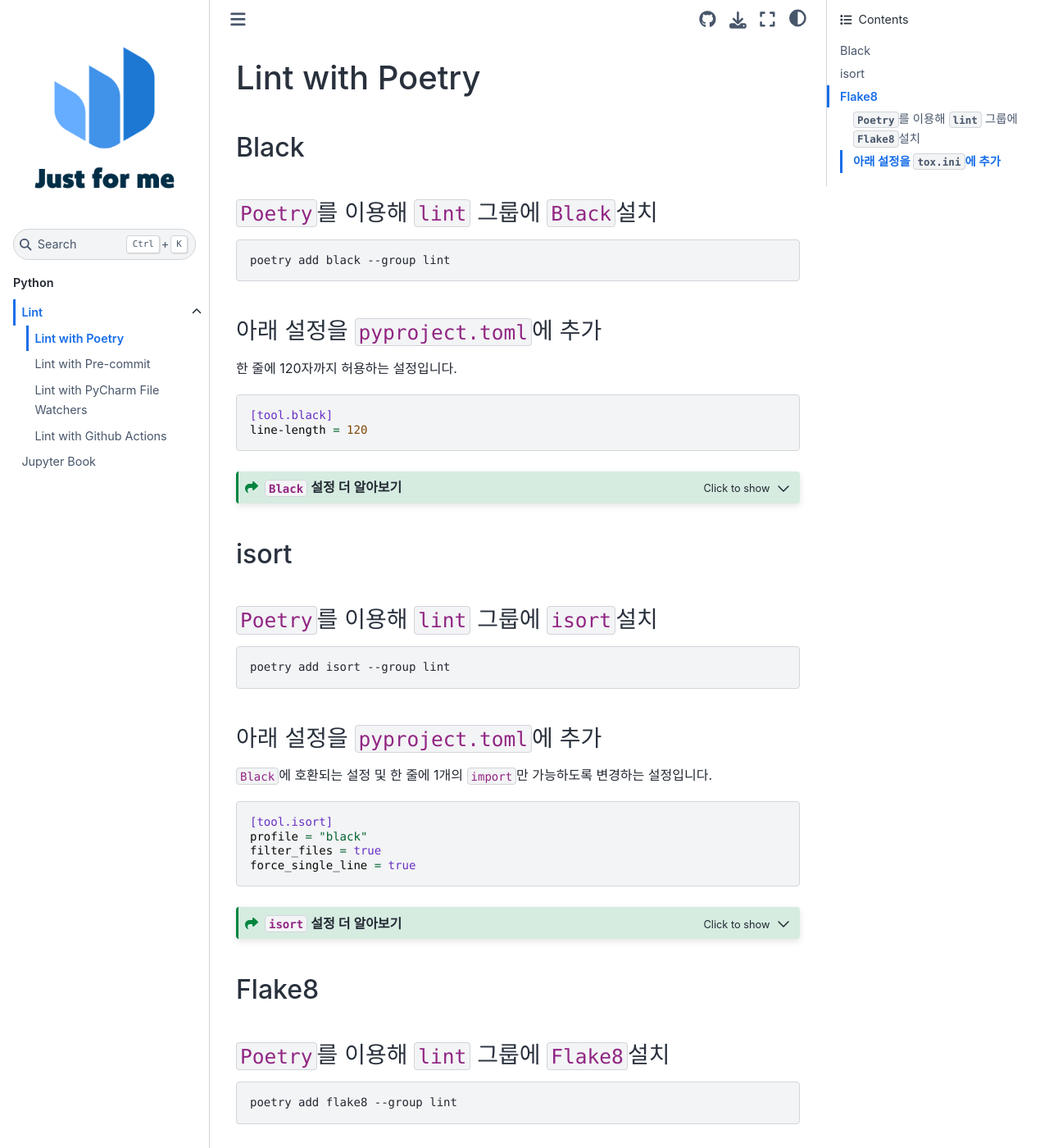
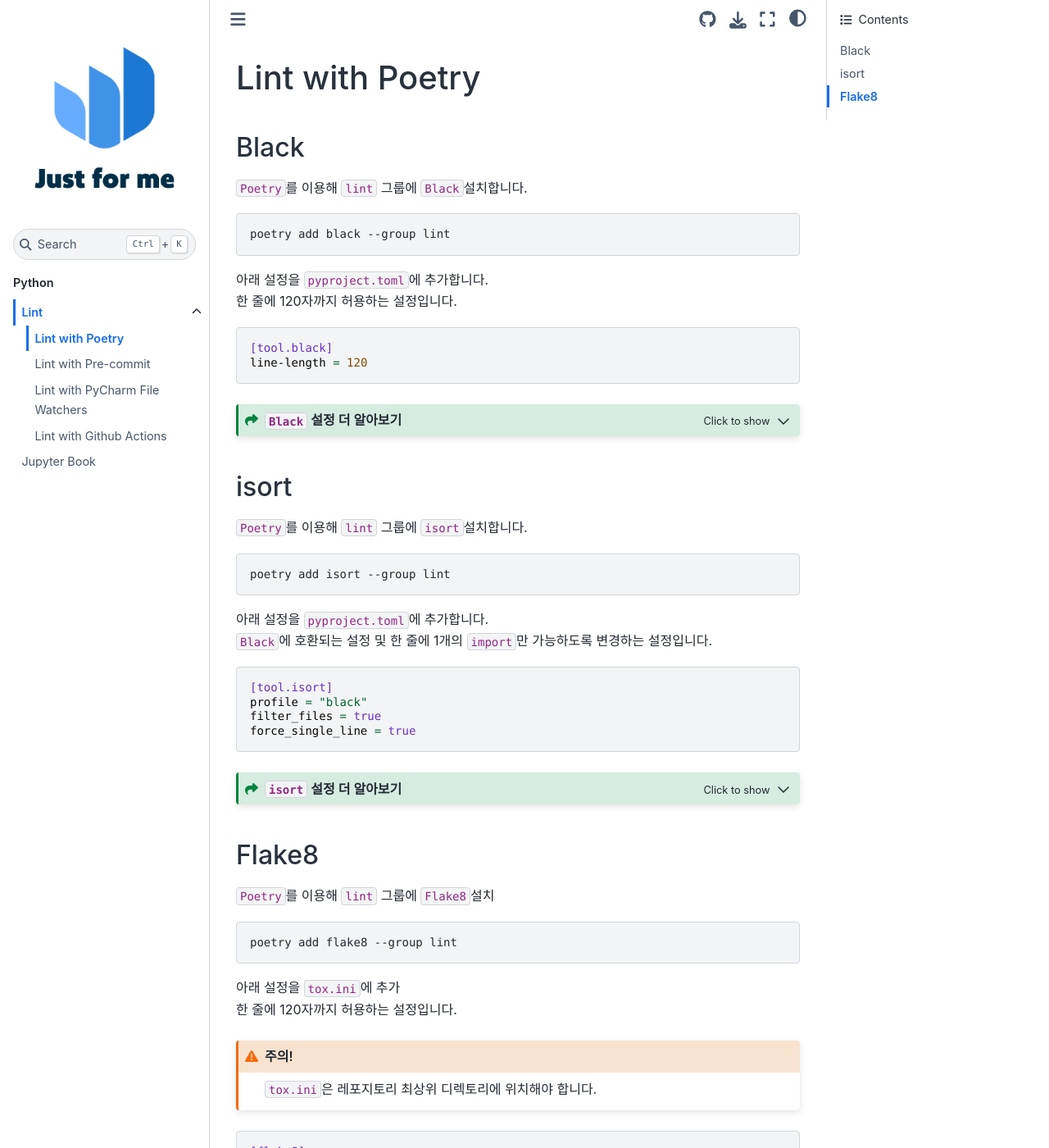
Before and after one commit to QbQi/Just-for-me, a Jupyter Book: the page built from docs/python/lint/poetry.md, in a window 1280 px wide and 1400 px high. Shown: the whole window at 82% size. Built offline with Jupyter Book 1.0.4 settings and Sphinx 7.4.7 and the Sphinx Book theme 1.1.4, drawn with Linux system fonts in a browser that asks for light colours.

````diff
--- a/docs/python/lint/poetry.md
+++ b/docs/python/lint/poetry.md
@@ -1,12 +1,12 @@
 # Lint with Poetry
 
 ## Black
-### `Poetry`를 이용해 `lint` 그룹에 `Black`설치
+`Poetry`를 이용해 `lint` 그룹에 `Black`설치합니다.
 ```shell
 poetry add black --group lint
 ```
 
-### 아래 설정을 `pyproject.toml`에 추가
+아래 설정을 `pyproject.toml`에 추가합니다.
 한 줄에 120자까지 허용하는 설정입니다.
 ```toml
 [tool.black]
@@ -19,12 +19,12 @@ line-length = 120
 :::
 
 ## isort
-### `Poetry`를 이용해 `lint` 그룹에 `isort`설치
+`Poetry`를 이용해 `lint` 그룹에 `isort`설치합니다.
 ```shell
 poetry add isort --group lint
 ```
 
-### 아래 설정을 `pyproject.toml`에 추가
+아래 설정을 `pyproject.toml`에 추가합니다.
 `Black`에 호환되는 설정 및 한 줄에 1개의 `import`만 가능하도록 변경하는 설정입니다.
 ```toml
 [tool.isort]
@@ -39,12 +39,12 @@ force_single_line = true
 :::
 
 ## Flake8
-### `Poetry`를 이용해 `lint` 그룹에 `Flake8`설치
+`Poetry`를 이용해 `lint` 그룹에 `Flake8`설치
 ```shell
 poetry add flake8 --group lint
 ```
 
-### 아래 설정을 `tox.ini`에 추가
+아래 설정을 `tox.ini`에 추가
 한 줄에 120자까지 허용하는 설정입니다.
 :::{admonition} 주의!
 :class: caution
````
Also changed, not shown: docs/python/lint/github_actions.md (+4 -4 lines), docs/python/lint/pre_commit.md (+2 -2 lines).
